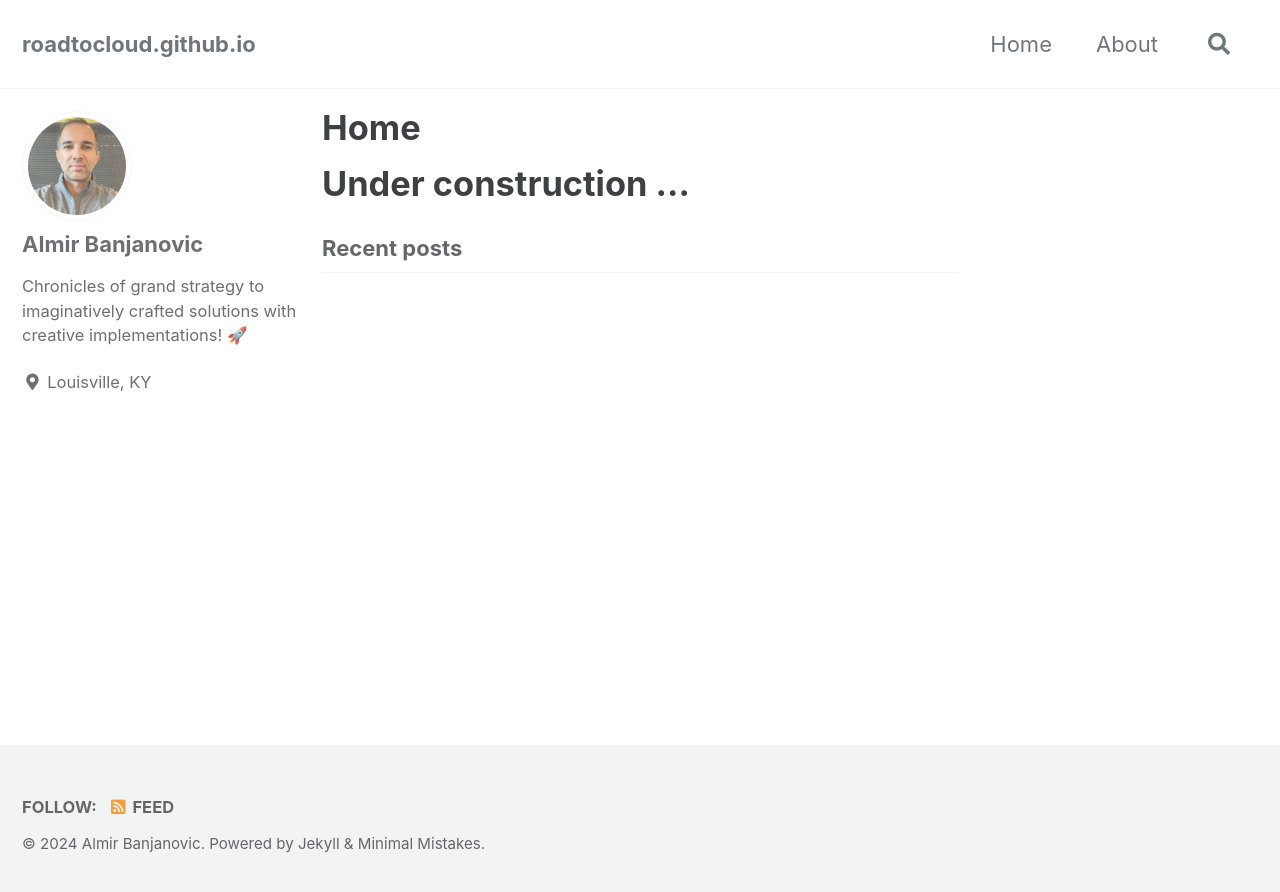
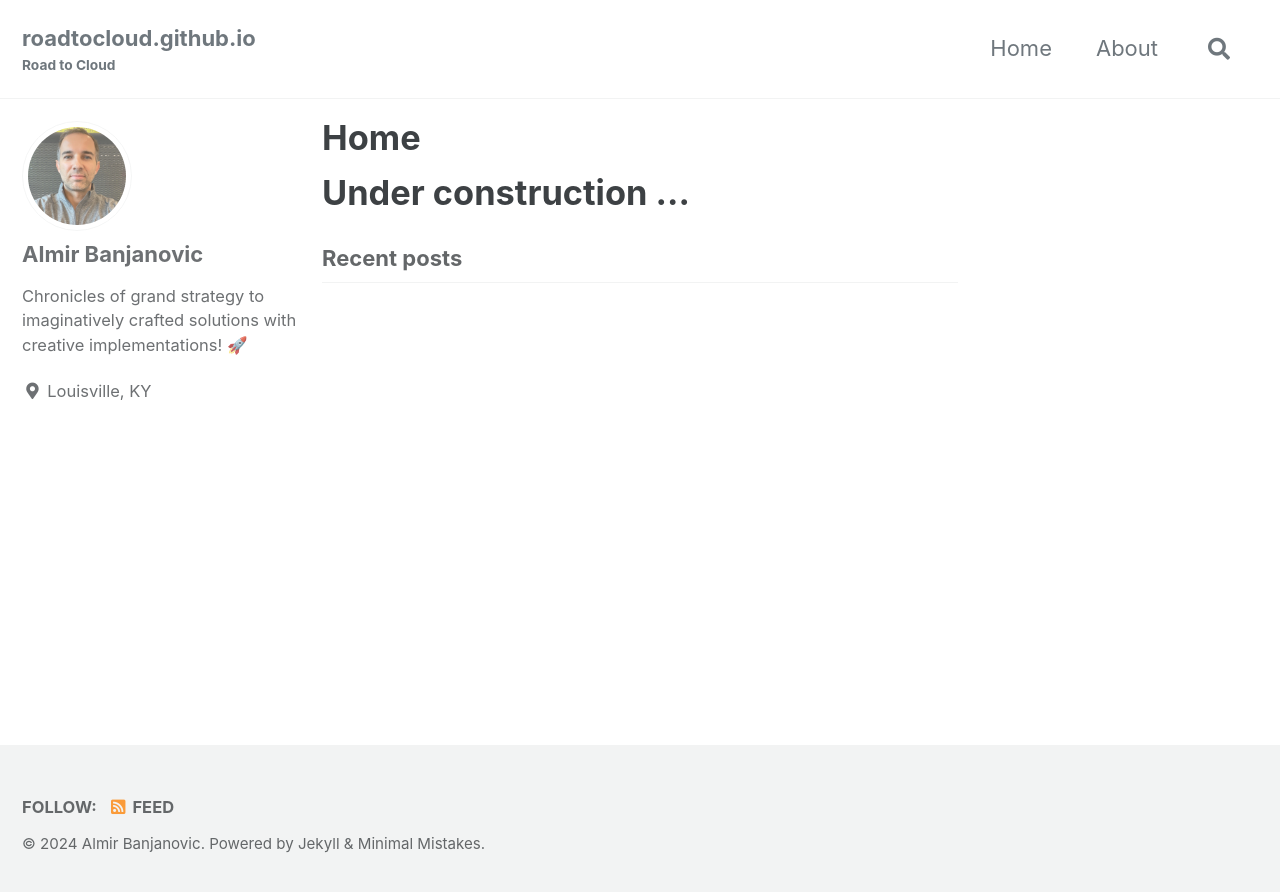
Before and after one commit to almirbanjanovic/roadtocloud.github.io, a Jekyll site: the page built from index.md, in a window 1280 px wide. Shown: the top 892 px of the page. Built offline with Jekyll 4.4.1, drawn with Linux system fonts in a browser that asks for light colours; cached includes are drawn as plain includes; comment, search, counter and statistics services are not loaded.

Commit message:
Update _config.yml

```diff
--- a/_config.yml
+++ b/_config.yml
@@ -18,7 +18,7 @@ minimal_mistakes_skin    : "default" # "air", "aqua", "contrast", "dark", "dirt"
 locale                   : "en-US"
 title                    "Road to Cloud" : "Site Title"
 title_separator          : "-"
-subtitle                 : # site tagline that appears below site title in masthead
+subtitle                 : "Road to Cloud" # site tagline that appears below site title in masthead
 name                     : "Almir Banjanovic"
 description              : "Chronicles on the road to cloud."
 url                      : "https://www.theroadtocloud.com" # the base hostname & protocol for your site e.g. "https://mmistakes.github.io"
```
